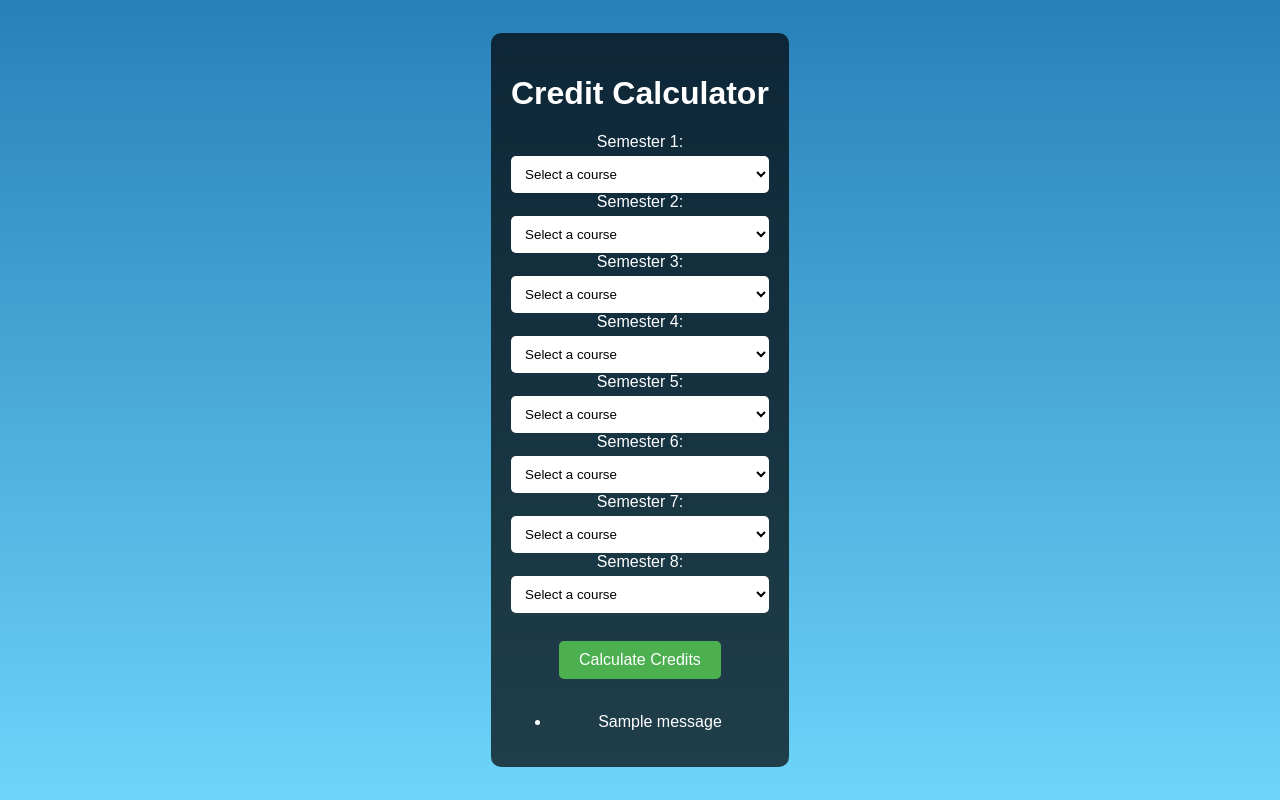
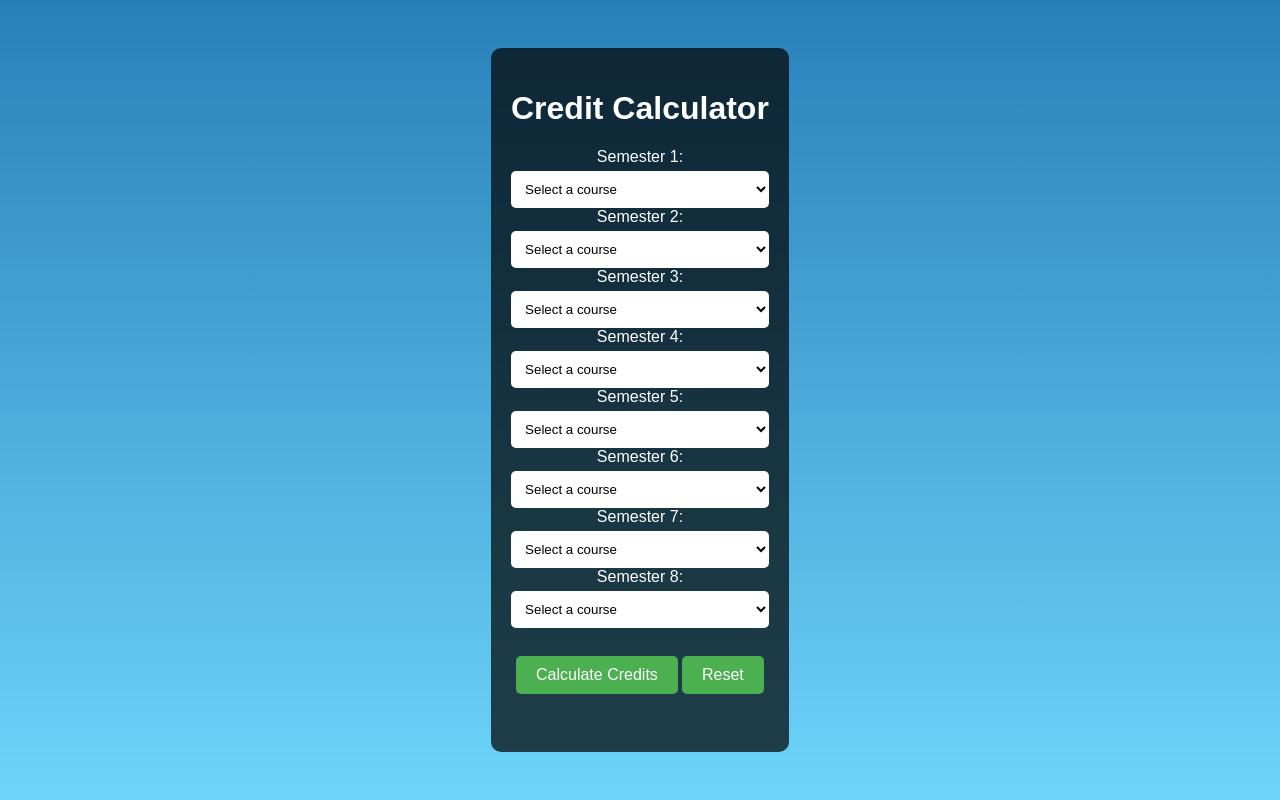
Before and after one commit to Triplejw/WebCreditCalc, a Flask app: template templates/index.html in a window 1280 px wide. Run offline with Flask 3, Linux system fonts and the light colour scheme; the template is opened without the code that fills it: most values are stand-ins (such as "Sample title", 1, 10 or a date in 2020); one stand-in notice (Sample message) is shown.

Commit message:
Added reset and Changed submit action

```diff
--- a/static/script.js
+++ b/static/script.js
@@ -2,4 +2,9 @@
     // Adjust the height of the background animation element
     var windowHeight = $(window).height();
     $('#background-animation').height(windowHeight);
+
+    // Reset the form when the reset button is clicked
+    $('#reset-button').click(function() {
+        $('#credit-calculator-form')[0].reset();
+    });
 });
--- a/templates/index.html
+++ b/templates/index.html
@@ -9,33 +9,73 @@
     <div id="background-animation"></div>
     <div class="container">
         <h1 class="animate__animated animate__bounce">Credit Calculator</h1>
-        <form method="POST" action="/">
+        <form method="POST" action="/" id="credit-calculator-form">
             {% for i in range(8) %}
             <div>
                 <label for="dropdown{{ i }}">{{ 'Semester ' ~ (i + 1) }}:</label>
                 <select name="dropdown{{ i }}" id="dropdown{{ i }}">
                     <option value="">Select a course</option>
+                    {% set selected_codes = [] %}
+                    {% for j in range(i) %}
+                        {% set selected_code = request.form.get('dropdown{}'.format(j)) %}
+                        {% if selected_code %}
+                            {% set _ = selected_codes.append(selected_code) %}
+                        {% endif %}
+                    {% endfor %}
                     {% for course in courses %}
-                    <option value="{{ course.credits }}">{{ course.code }} - {{ course.name }}</option>
+                        {% if course.code not in selected_codes %}
+                            <option value="{{ course.credits }}">{{ course.code }} - {{ course.name }}</option>
+                        {% else %}
+                            {% if course.code == selected_codes[i] %}
+                                <option value="{{ course.credits }}" selected>{{ course.code }} - {{ course.name }}</option>
+                            {% endif %}
+                        {% endif %}
                     {% endfor %}
                 </select>
             </div>
             {% endfor %}
             <br>
-            <button class="animate__animated animate__pulse" type="submit">Calculate Credits</button>
+            <button class="animate__animated animate__pulse" type="button" id="calculate-button">Calculate Credits</button>
+            <button class="animate__animated animate__pulse" type="reset" id="reset-button">Reset</button>
         </form>
         <br>
-        {% with messages = get_flashed_messages() %}
-        {% if messages %}
-        <ul>
-            {% for message in messages %}
-            <li>{{ message }}</li>
-            {% endfor %}
-        </ul>
-        {% endif %}
-        {% endwith %}
+        <div id="result"></div>
     </div>
     <script src="https://cdnjs.cloudflare.com/ajax/libs/jquery/3.6.0/jquery.min.js"></script>
     <script src="{{ url_for('static', filename='script.js') }}"></script>
+    <script>
+        $(document).ready(function() {
+            // Adjust the height of the background animation element
+            var windowHeight = $(window).height();
+            $('#background-animation').height(windowHeight);
+
+            // Calculate Credits button click event
+            $('#calculate-button').click(function() {
+                var dropdownValues = [];
+                var totalCredits = 0;
+
+                // Get the selected values from each dropdown
+                for (var i = 0; i < 8; i++) {
+                    var dropdownValue = $('#dropdown' + i).val();
+                    if (dropdownValue !== '') {
+                        dropdownValues.push(parseInt(dropdownValue));
+                        totalCredits += parseInt(dropdownValue);
+                    }
+                }
+
+                // Perform credit calculation
+                if (totalCredits < 24) {
+                    $('#result').text("Need " + (24 - totalCredits) + " credits to complete the target");
+                } else {
+                    $('#result').text("Congratulations! You have met the credit requirements.");
+                }
+            });
+
+            // Reset the form when the reset button is clicked
+            $('#reset-button').click(function() {
+                $('#credit-calculator-form')[0].reset();
+            });
+        });
+    </script>
 </body>
 </html>
```
